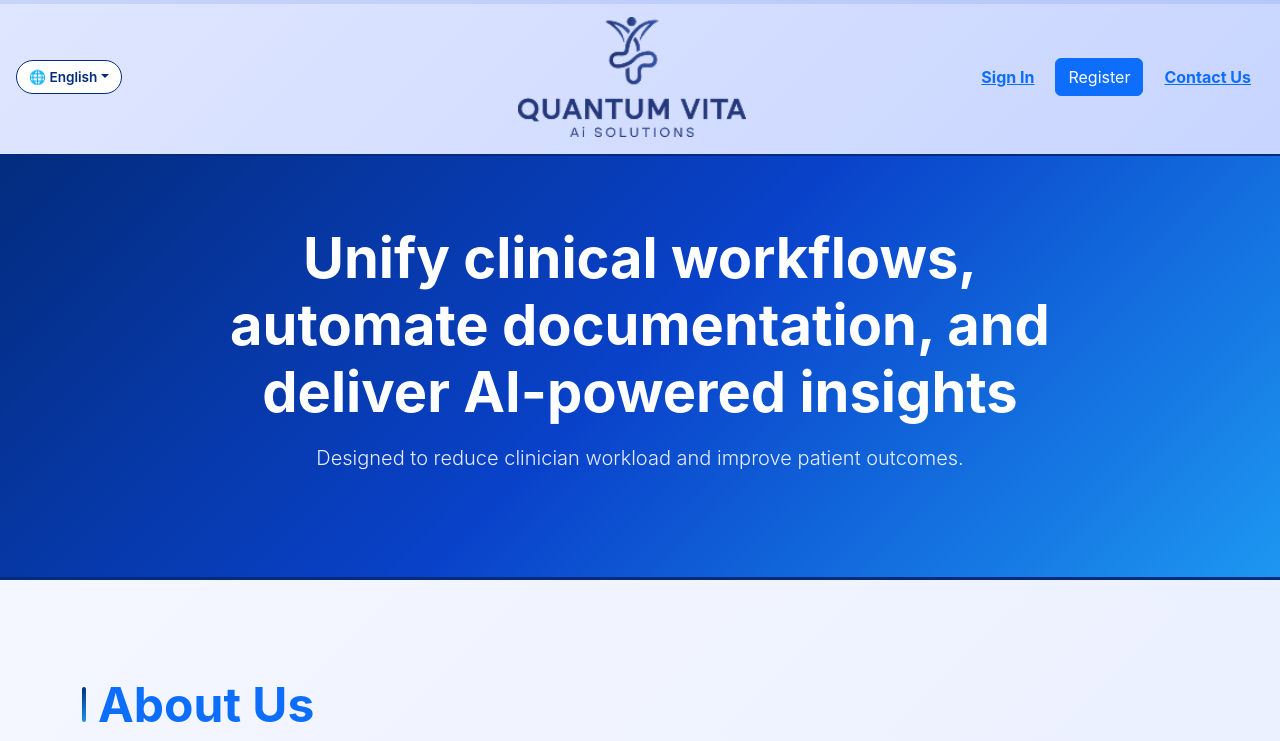
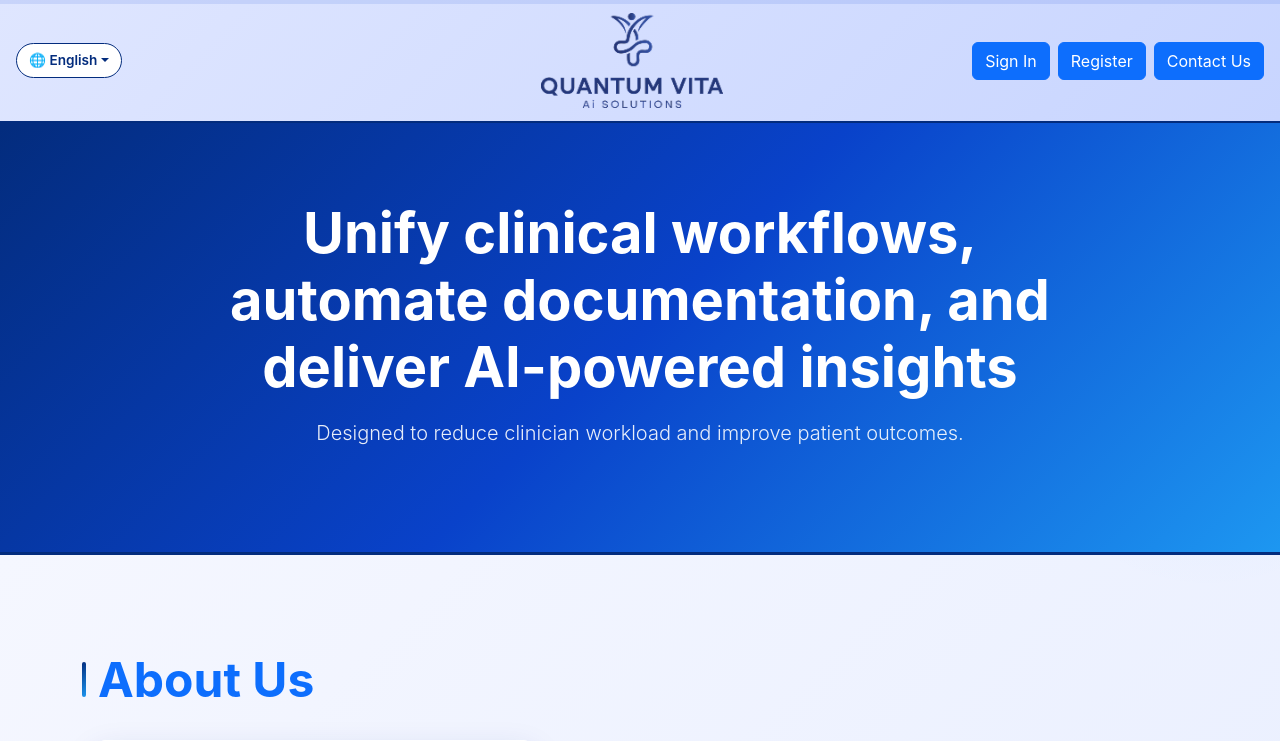
Before and after one commit to jihad292/quantum-vita-landing-page, a React (Create React App) app: page / in a window 1280 px wide. Shown: the top 741 px of the page. Built offline with nearby package versions, Linux system fonts and the light colour scheme.

Commit message:
slight updates

```diff
--- a/src/components/Footer.module.css
+++ b/src/components/Footer.module.css
@@ -121,7 +121,16 @@
 .rightSection { display:flex; flex-direction:column; align-items:flex-end; gap:6px; }
 .contactText { color: rgba(255,255,255,0.85); font-size:1.15rem; }
 .divider { height:1px; background: rgba(255,255,255,0.12); margin-bottom:16px; margin-top:16px; }
-.copyRow { display:flex; justify-content:space-between; align-items:center; gap:12px; font-size:0.85rem; color: rgba(255,255,255,0.85); }
+.copyRow {
+  display:flex;
+  justify-content:space-between;
+  align-items:center;
+  gap:12px;
+  font-size:0.85rem;
+  color: rgba(255,255,255,0.85);
+  position: relative;
+  z-index: 2;
+}
 
 @media (max-width:700px) {
   .mainRow { flex-direction:column; align-items:center; text-align:center; }
--- a/src/components/Header.module.css
+++ b/src/components/Header.module.css
@@ -1,7 +1,7 @@
 .appBar {
   background: linear-gradient(135deg, #dfe6ff 0%, #c8d5ff 100%);
   border-bottom: 2px solid var(--primary);
-  padding: 12px 0;
+  padding: 8px 0;
   width: 100%;
 }
 
--- a/src/components/Header.tsx
+++ b/src/components/Header.tsx
@@ -88,7 +88,7 @@ export default function Header() {
                 src="/images/quantum-logo.png"
                 alt="Quantum Logo"
                 style={{
-                  height: isMobile ? 80 : 120,
+                  height: isMobile ? 65 : 95,
                   width: 'auto'
                 }}
                 className={styles.logo}
@@ -96,9 +96,9 @@ export default function Header() {
             </Navbar.Brand>
 
             <div className="d-none d-xl-flex gap-2 position-absolute end-0 me-3">
-              <Button variant="link" className={`text-primary fw-bold ${styles.glowButton}`}>{t.header.signIn}</Button>
+              <Button variant="primary" className={styles.glowButton}>{t.header.signIn}</Button>
               <Button variant="primary" className={styles.glowButton}>{t.header.register}</Button>
-              <Button variant="link" className={`text-primary fw-bold ${styles.glowButton}`}>{t.header.contactUs}</Button>
+              <Button variant="primary" className={styles.glowButton}>{t.header.contactUs}</Button>
             </div>
 
             <Button
@@ -139,7 +139,7 @@ export default function Header() {
         </Offcanvas.Body>
       </Offcanvas>
 
-      <div className={styles.heroOuter} style={{ marginTop: window.innerWidth < 768 ? '110px' : '145px', opacity: heroOpacity, transition: 'opacity 0.3s ease-out' }}>
+      <div className={styles.heroOuter} style={{ marginTop: window.innerWidth < 768 ? '90px' : '120px', opacity: heroOpacity, transition: 'opacity 0.3s ease-out' }}>
         <div className={styles.shimmerOverlay}></div>
         <Container fluid className="px-0">
           <div className="container px-3 px-md-4">
```
